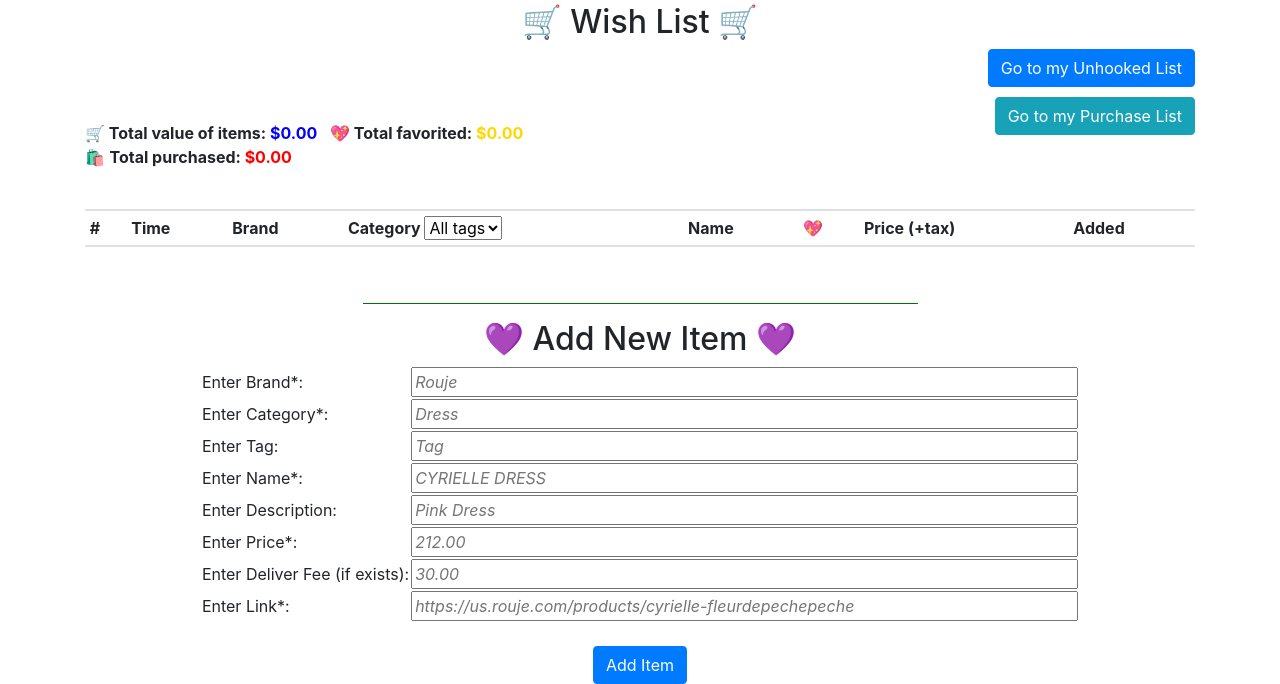
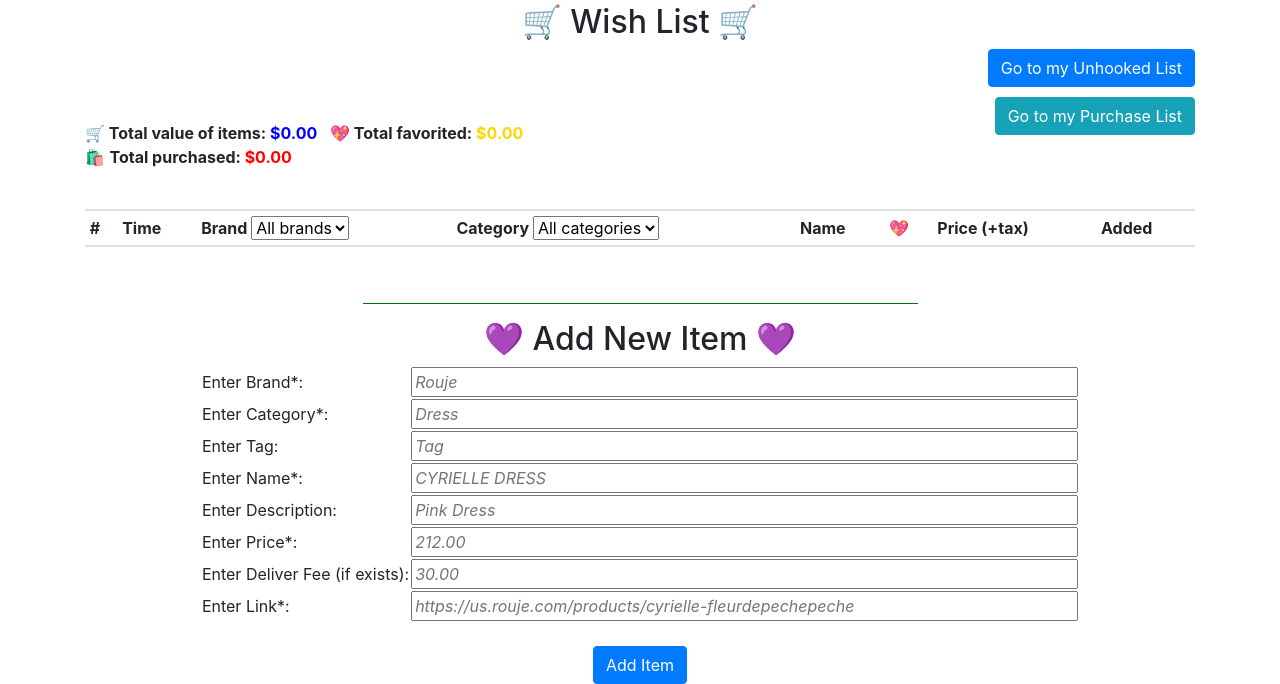
Before and after one commit to yoowon90/unhooked, a Flask app: page /my-wishlist in a window 1280 px wide. Shown: the part 143-827 px from the top of the page. Run offline with Flask 3, Linux system fonts and the light colour scheme; a user stored in the database is signed in; tables that the repository leaves empty hold one stand-in row (values such as "Sample post"); one stand-in notice (Sample message) is shown; lists and menus that the app fills with data are empty; parts of the project's set-up code (start-up, migrations or seed data) failed here and were passed over; some libraries are stand-ins or nearby versions.

Commit message:
brand and category filtered added to wishlist

```diff
--- a/website/models.py
+++ b/website/models.py
@@ -1,6 +1,5 @@
 from . import db
 from flask_login import UserMixin
-from sqlalchemy.sql import func
 import datetime
 from pytz import timezone
 
--- a/website/templates/wishlist.html
+++ b/website/templates/wishlist.html
@@ -50,12 +50,19 @@
         <tr>
           <th scope="col">#</th>
           <th scope="col">Time</th>
-          <th scope="col">Brand</th>
+          <th scope="col">Brand
+          <select id="brandFilter" onchange="filterTable()">
+            <option value="">All brands</option>
+            {% for brand in brands %}
+            <option value="{{ brand }}">{{ brand }}</option>
+            {% endfor %}
+          </select>
+          </th>
           <th scope="col">Category
             <select id="tagFilter" onchange="filterTable()">
-              <option value="">All tags</option>
-              {% for tag in tags %}
-              <option value="{{ tag }}">{{ tag }}</option>
+              <option value="">All categories</option>
+              {% for category in categories %}
+              <option value="{{ category }}">{{ category }}</option>
               {% endfor %}
             </select>
           </th>
@@ -71,7 +78,7 @@
       {% for wishitem in user.wishitems %}
       {% if not wishitem.unhooked and not wishitem.purchased %}
       {% set count.value = count.value + 1 %}
-        <tr data-wishitem-id="{{ wishitem.id }}", data-wishitem-tag="{{ wishitem.tag }}">
+        <tr data-wishitem-id="{{ wishitem.id }}" data-wishitem-category="{{ wishitem.category }}" data-wishitem-brand="{{ wishitem.brand }}">
           <th scope="row">{{count.value}}</th>
           <td> {{wishitem.date | format_datetime}} </td>
           <td contenteditable="true" oninput="autoSave(this)"> {{wishitem.brand}} </td>
@@ -260,12 +267,18 @@
         }
       // Function to filter table based on category
       function filterTable() {
-            var filter = document.getElementById("tagFilter").value.toLowerCase();
+        var categoryFilter = document.getElementById("tagFilter").value.toLowerCase();
+        console.log('categoryFilter:', categoryFilter); // Print categoryFilter
+        var brandFilter = document.getElementById("brandFilter").value.toLowerCase();
+        console.log('brandFilter:', brandFilter); // Print categoryFilter
         var rows = document.querySelectorAll("#wishlist-table tbody tr");
 
         rows.forEach(row => {
-                var tag = row.getAttribute("data-wishitem-tag").toLowerCase();
-                if (filter === "" || tag === filter) {
+          var tdCategory = row.getAttribute("data-wishitem-category").toLowerCase();
+          console.log('tdCategory:', tdCategory); // Print tdCategory
+          var tdBrand = row.getAttribute("data-wishitem-brand").toLowerCase();
+          if ((categoryFilter === "" || tdCategory.includes(categoryFilter)) &&
+              (brandFilter === "" || tdBrand.includes(brandFilter))) {
             row.style.display = "";
           } else {
             row.style.display = "none";
@@ -282,20 +295,7 @@
     // Save scroll position before form submission
     document.querySelector('form').addEventListener('submit', function() {
       localStorage.setItem('scrollPosition', window.scrollY);
-    });// Function to filter table based on tag
-      function filterTable() {
-            var filter = document.getElementById("tagFilter").value.toLowerCase();
-            var rows = document.querySelectorAll("#wishlist-table tbody tr");
-
-            rows.forEach(row => {
-                var tag = row.getAttribute("data-wishitem-tag").toLowerCase();
-                if (filter === "" || tag === filter) {
-                    row.style.display = "";
-                } else {
-                    row.style.display = "none";
-                }
     });
-        }
 
     // Restore scroll position after page reload
     window.addEventListener('load', function() {
--- a/website/views.py
+++ b/website/views.py
@@ -154,6 +154,22 @@ def wishlist():
                 wishlist_tags.add(wishitem.tag)
     tags = list(wishlist_tags)
 
+    # get all unique categories in wishlist
+    wishlist_cats = set()
+    for wishitem in current_user.wishitems:
+        if not wishitem.purchased and not wishitem.unhooked:
+            if not wishitem.category == "" and wishitem.category is not None:  # if not category unknown
+                wishlist_cats.add(wishitem.category)
+    categories = list(wishlist_cats)
+
+    # get all unique brands in wishlist
+    wishlist_brands = set()
+    for wishitem in current_user.wishitems:
+        if not wishitem.purchased and not wishitem.unhooked:
+            if not wishitem.brand == "" and wishitem.brand is not None:  # if not category unknown
+                wishlist_brands.add(wishitem.brand)
+    brands = list(wishlist_brands)
+
     # render the template using name of template
     # now when go to '/', render unhooked.html
 
@@ -161,7 +177,9 @@ def wishlist():
                            user=current_user,
                            last_updated=dir_last_updated(r'./website/static'),
                            current_time=current_time,
-                           tags=tags)  # return html when we got root
+                           tags=tags,
+                           categories=categories,
+                           brands=brands)  # return html when we got root
 
 
 # wishlist
```
Lines whose indentation alone changed are shown as unchanged.
